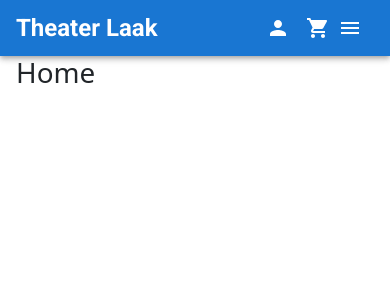
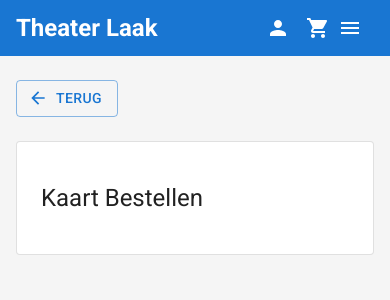
Before and after one commit to WDPR-Groep-4/WDPR, a React (Create React App) app in the folder ClientApp/: page /voorstelling/1/bestel in a window 390 px wide. Shown: the top 300 px of the page. Built offline with nearby package versions, Linux system fonts and the light colour scheme.

Commit message:
fix mobile view

```diff
--- a/ClientApp/src/AppRoutes.js
+++ b/ClientApp/src/AppRoutes.js
@@ -4,7 +4,7 @@ import Login from "./components/pages/authenticatie/LoginPage";
 import Registreer from "./components/pages/authenticatie/RegistreerPage";
 import VoorstellingPage from "./components/pages/voorstelling/VoorstellingPage";
 import AccountPage from "./components/pages/account/AccountPage";
-
+import KaartBestelPagina from "./components/pages/kaartBestel/KaartBestelPagina";
 
 const AppRoutes = [
     {
@@ -36,6 +36,10 @@ const AppRoutes = [
         path: "/voorstelling/:id",
         element: <VoorstellingPage />,
     },
+    {
+        path: "/voorstelling/1/bestel",
+        element: <KaartBestelPagina />,
+    },
 ];
 
 export default AppRoutes;
--- a/ClientApp/src/components/pages/account/PersoonlijkeGegevens.js
+++ b/ClientApp/src/components/pages/account/PersoonlijkeGegevens.js
@@ -2,7 +2,6 @@ import { Typography, TextField, Button, Alert } from "@mui/material";
 import { Box } from "@mui/system";
 import { useRef } from "react";
 import { useState } from "react";
-import { Link } from "react-router-dom";
 
 export default function PersoonlijkeGegevens(props) {
     const [error, setError] = useState();
--- /dev/null
+++ b/ClientApp/src/components/pages/kaartBestel/KaartBestelPagina.js
@@ -0,0 +1,27 @@
+import { Button, Card, Typography } from "@mui/material";
+import { Container } from "@mui/system";
+import { useNavigate } from "react-router-dom";
+import ArrowBackIcon from "@mui/icons-material/ArrowBack";
+
+export default function KaartBestelPagina(props) {
+    const navigate = useNavigate();
+    return (
+        <Container
+            maxWidth="xl"
+            sx={{ py: 3, backgroundColor: "#f5f5f5", minHeight: "100vh" }}
+        >
+            <Button
+                startIcon={<ArrowBackIcon />}
+                variant="outlined"
+                onClick={() => navigate(-1)}
+            >
+                Terug
+            </Button>
+            <Card variant="outlined" sx={{ m: 3, maxWidth: 700, mx: "auto", p: 3 }}>
+                <Typography variant="h5" component="h1" sx={{ py: 2 }}>
+                    Kaart Bestellen
+                </Typography>
+            </Card>
+        </Container>
+    );
+}
--- a/ClientApp/src/components/pages/voorstelling/VoorstellingPage.js
+++ b/ClientApp/src/components/pages/voorstelling/VoorstellingPage.js
@@ -1,6 +1,7 @@
 import voorstelling from "./voorstelling.json";
 import { Box } from "@mui/system";
 import { Button, Typography, Container, Divider } from "@mui/material";
+import { Link } from "react-router-dom";
 
 export default function VoorstellingPage(props) {
     return (
@@ -21,7 +22,7 @@ export default function VoorstellingPage(props) {
                             flexDirection: "column",
                             justifyContent: "center",
                             alignItems: "center",
-                            height: "100%",
+                            height: "400px",
                         }}
                     >
                         <Typography variant="h4" component={"h2"} color="white">
@@ -35,7 +36,12 @@ export default function VoorstellingPage(props) {
                         >
                             {voorstelling.prijs}
                         </Typography>
-                        <Button variant="contained" color="primary">
+                        <Button
+                            component={Link}
+                            to={`/voorstelling/${voorstelling.id}/bestel`}
+                            variant="contained"
+                            color="primary"
+                        >
                             Bestel Tickets
                         </Button>
                     </div>
@@ -52,7 +58,7 @@ export default function VoorstellingPage(props) {
                 <img
                     src={voorstelling.achtergrond}
                     alt=""
-                    style={{ maxHeight: 400, objectFit: "cover", width: "100%" }}
+                    style={{ height: 400, objectFit: "cover", width: "100%" }}
                 />
             </Box>
             <Container maxWidth="xl">
@@ -84,7 +90,13 @@ export default function VoorstellingPage(props) {
                     <Typography variant="h6" component={"h2"}>
                         Mis het niet
                     </Typography>
-                    <Button variant="contained" color="primary" sx={{ mt: 3 }}>
+                    <Button
+                        component={Link}
+                        to={`/voorstelling/${voorstelling.id}/bestel`}
+                        variant="contained"
+                        color="primary"
+                        sx={{ mt: 3 }}
+                    >
                         Bestel Tickets
                     </Button>
                 </Container>
--- a/ClientApp/src/components/pages/voorstelling/voorstelling.json
+++ b/ClientApp/src/components/pages/voorstelling/voorstelling.json
@@ -1,4 +1,5 @@
 {
+    "id": "1",
     "titel": "Soldaat van Oranje",
     "achtergrond": "https://www.soldaatvanoranje.nl/wp-content/uploads/2018/12/svo_bombardement_2.jpg",
     "beschrijving": "Soldaat van Oranje - De Musical is gebaseerd op het waargebeurde verhaal van één van onze grootste verzetsstrijders: Erik Hazelhoff Roelfzema. Het publiek beleeft de voorstelling, met inmiddels meer dan 3,2 miljoen bezoekers, in een 360 graden draaiende theaterzaal en wordt zo het waarachtige verhaal ingetrokken.",
```
